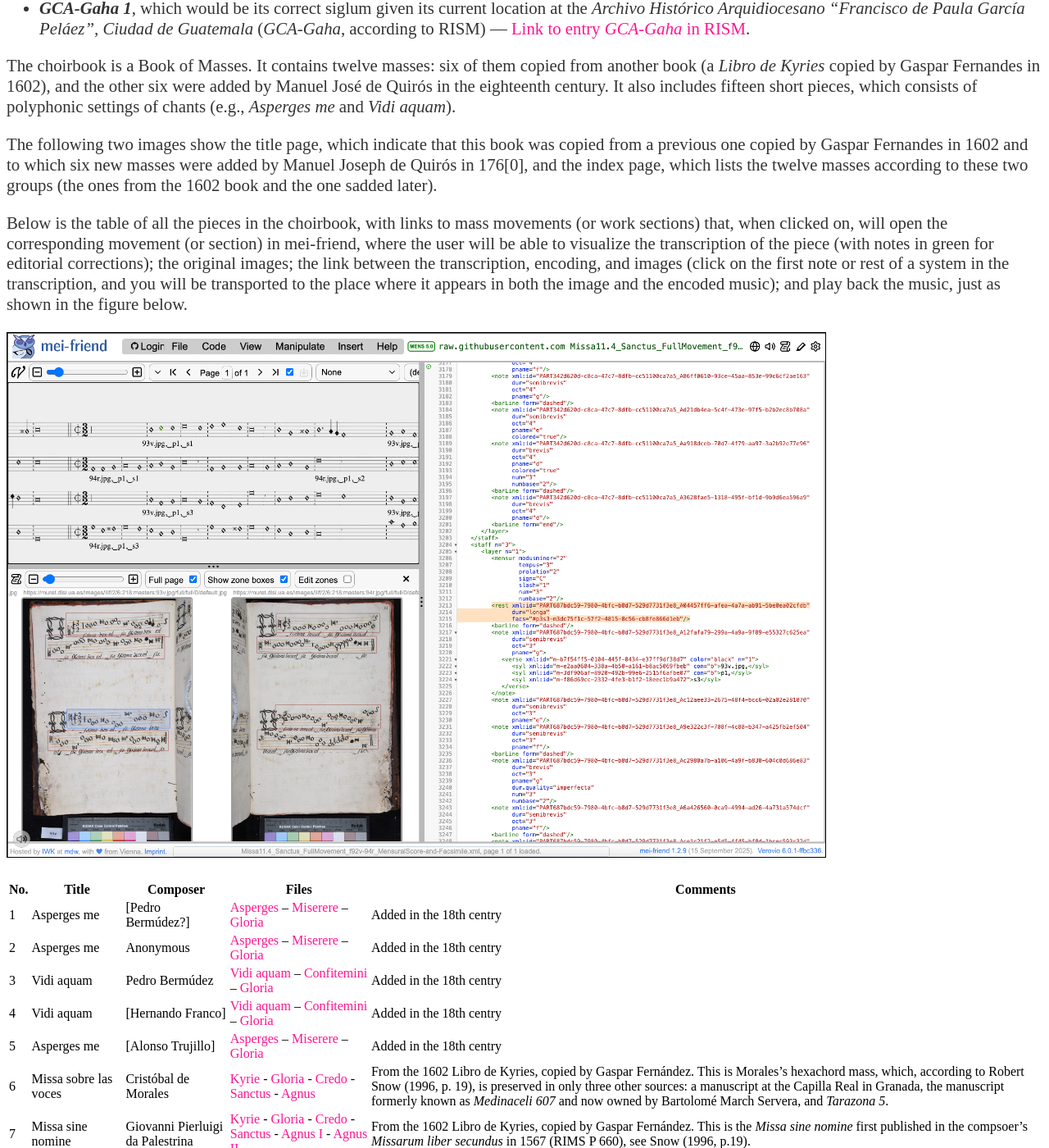
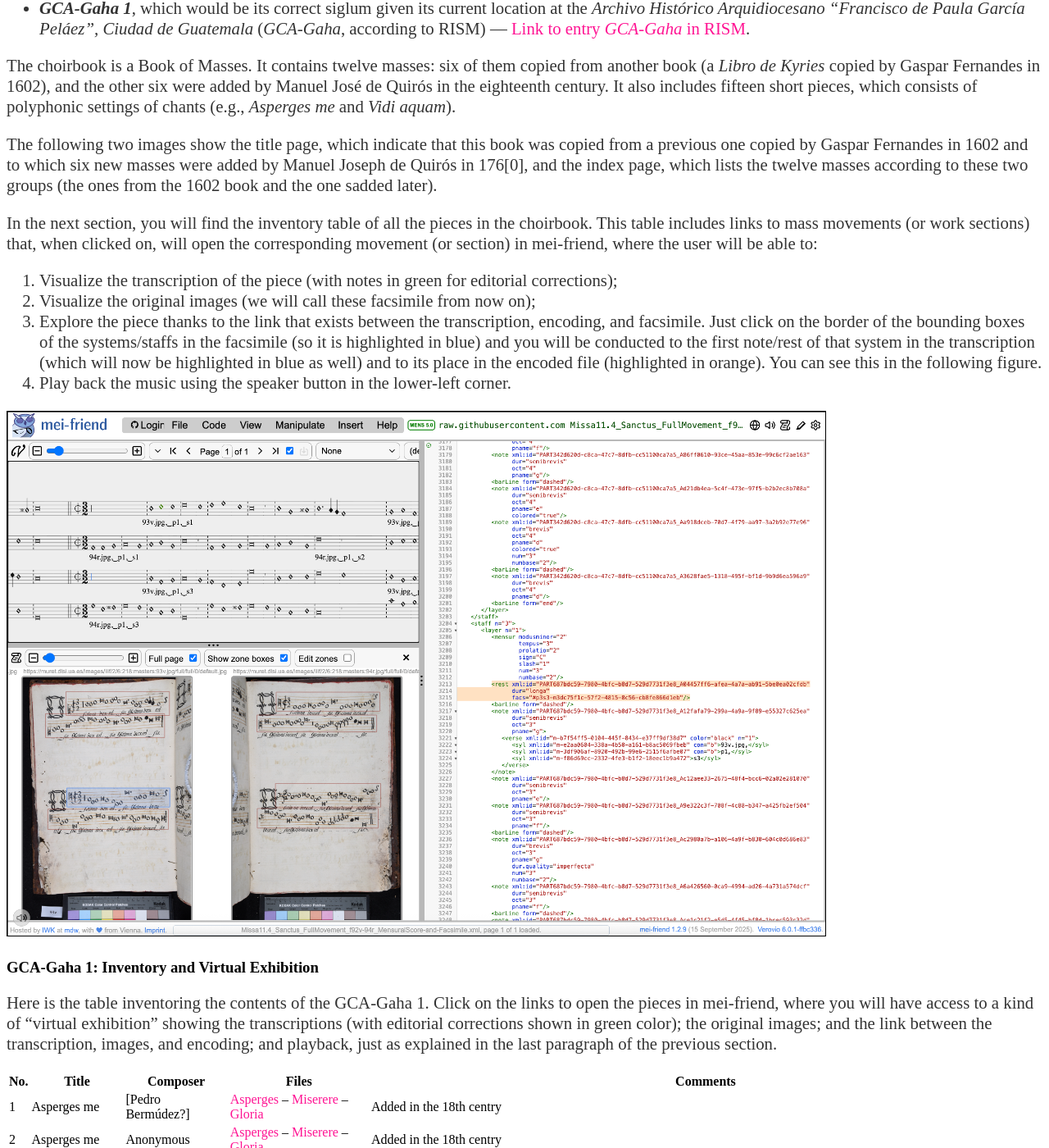
Before and after one commit to martha-thomae/martha-thomae.github.io, a Jekyll site: the page built from projects/guatemala.md, in a window 1280 px wide and 1400 px high, scrolled down 2058 px. Shown: the whole window at 82% size. Built offline with Jekyll 4.4.1, drawn with Linux system fonts in a browser that asks for light colours.

Commit message:
Update guatemala.md to separate the table from the explanation of mei-friend
called it a virtual exhibition

```diff
--- a/projects/guatemala.md
+++ b/projects/guatemala.md
@@ -46,9 +46,18 @@ The choirbook is a Book of Masses. It contains twelve masses: six of them copied
 
 The following two images show the title page, which indicate that this book was copied from a previous one copied by Gaspar Fernandes in 1602 and to which six new masses were added by Manuel Joseph de Quirós in 176[0], and the index page, which lists the twelve masses according to these two groups (the ones from the 1602 book and the one sadded later).
 
-Below is the table of all the pieces in the choirbook, with links to mass movements (or work sections) that, when clicked on, will open the corresponding movement (or section) in mei-friend, where the user will be able to visualize the transcription of the piece (with notes in green for editorial corrections); the original images; the link between the transcription, encoding, and images (click on the first note or rest of a system in the transcription, and you will be transported to the place where it appears in both the image and the encoded music); and play back the music, just as shown in the figure below.
+In the next section, you will find the inventory table of all the pieces in the choirbook. This table includes links to mass movements (or work sections) that, when clicked on, will open the corresponding movement (or section) in mei-friend, where the user will be able to:
+1. Visualize the transcription of the piece (with notes in green for editorial corrections);
+2. Visualize the original images (we will call these facsimile from now on);
+3. Explore the piece thanks to the link that exists between the transcription, encoding, and facsimile. Just click on the border of the bounding boxes of the systems/staffs in the facsimile (so it is highlighted in blue) and you will be conducted to the first note/rest of that system in the transcription (which will now be highlighted in blue as well) and to its place in the encoded file (highlighted in orange). You can see this in the following figure.
+4. Play back the music using the speaker button in the lower-left corner.
 
 <img src="/assets/images/mei-friend-example_Mass11.4.2.png" alt="pieces as visualized in mei-friend" width="1000">
+
+
+### GCA-Gaha 1: Inventory and Virtual Exhibition
+
+Here is the table inventoring the contents of the GCA-Gaha 1. Click on the links to open the pieces in mei-friend, where you will have access to a kind of "virtual exhibition" showing the transcriptions (with editorial corrections shown in green color); the original images; and the link between the transcription, images, and encoding; and playback, just as explained in the last paragraph of the previous section.
 
 | No. | Title | Composer | Files | Comments |
 | --- | ----- | -------- | ----- | -------- |
```
